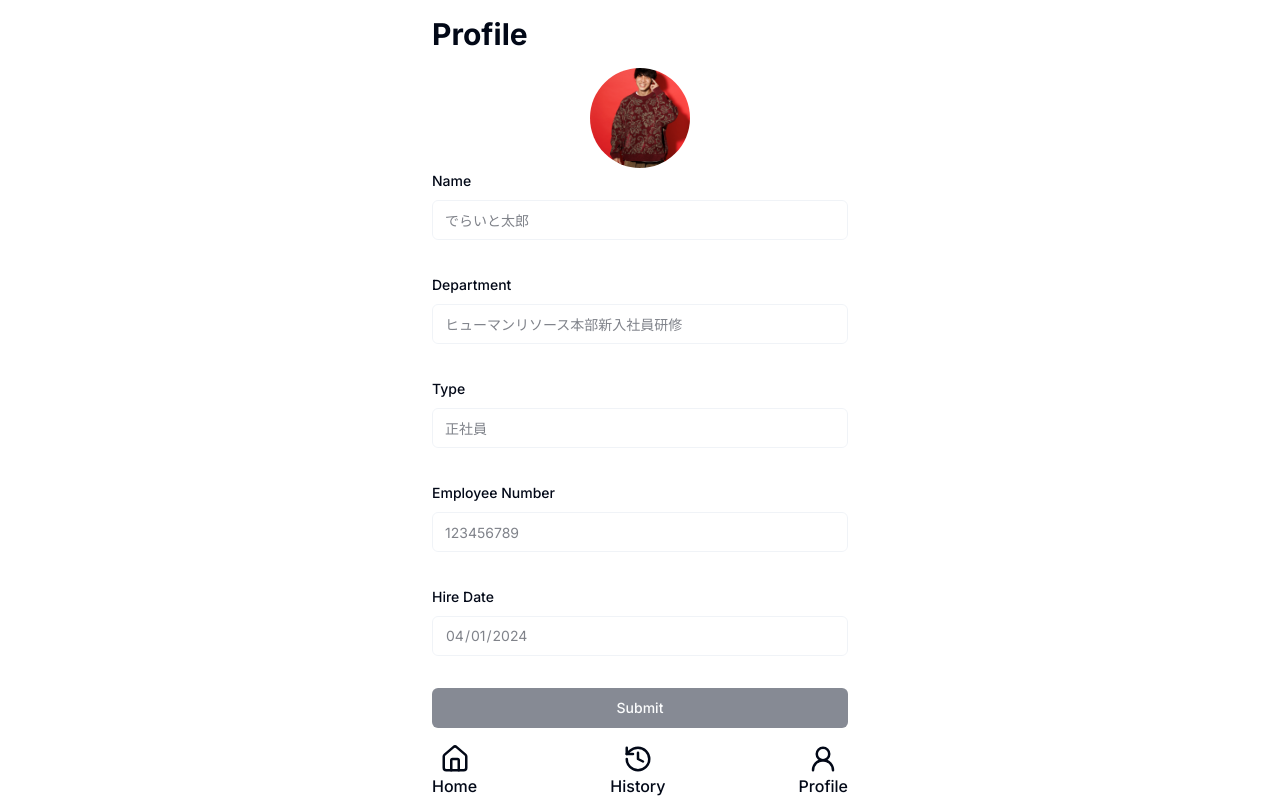
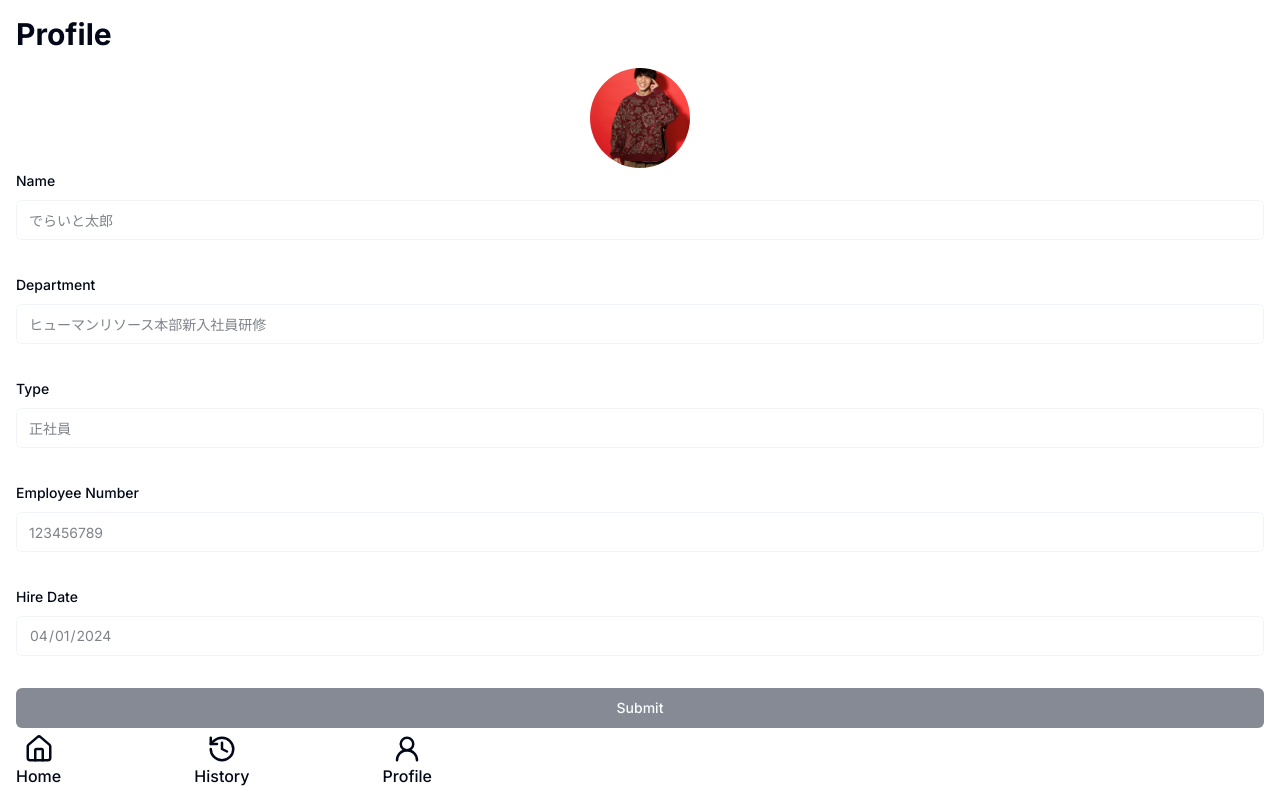
Before and after one commit to posaune0423/test-3d, a Next.js app: page /profile in a window 1280 px wide. Built offline with nearby package versions, Linux system fonts and the light colour scheme.

Commit message:
fix: global footer

```diff
--- a/src/app/layout.tsx
+++ b/src/app/layout.tsx
@@ -63,8 +63,9 @@ export default function RootLayout({
 }>) {
   return (
     <html lang='en'>
-      <body className={cn(inter.className, 'max-w-md mx-auto')}>
+      <body className={cn(inter.className, 'flex flex-col min-h-screen')}>
         {children}
+
         <GlobalFooter />
       </body>
     </html>
--- a/src/app/page.tsx
+++ b/src/app/page.tsx
@@ -2,7 +2,7 @@ import ThreeDFBXViewer from '@/components/ThreeDFBXViewer'
 
 const Home = () => {
   return (
-    <main className='min-h-[calc(100vh-80px)] w-full'>
+    <main className='min-h-[calc(100vh-80px)] w-full grow'>
       <div className='h-[500px] w-full'>
         <ThreeDFBXViewer fbxFile='/sphere.fbx' />
       </div>
--- a/src/app/profile/page.tsx
+++ b/src/app/profile/page.tsx
@@ -3,7 +3,7 @@ import { ProfileForm } from './ProfileForm'
 
 const Profile = () => {
   return (
-    <main className='min-h-[calc(100vh-80px)] w-full'>
+    <main className='min-h-[calc(100vh-80px)] w-full grow'>
       <section className='p-4'>
         <h1 className='mb-4 text-3xl font-bold'>Profile</h1>
         <Image
--- a/src/components/GlobalFooter.tsx
+++ b/src/components/GlobalFooter.tsx
@@ -3,7 +3,8 @@ import MotionLink from './MotionLink'
 
 const GlobalFooter = () => {
   return (
-    <footer className='flex max-h-[80px] items-center justify-between px-4 pb-3'>
+    <footer className='fixed bottom-0 max-h-[80px] w-full max-w-md bg-white px-4 pb-3'>
+      <div className='flex items-center justify-between'>
         <MotionLink
           href='/'
           className='flex flex-col items-center justify-center font-medium hover:opacity-50'
@@ -25,6 +26,7 @@ const GlobalFooter = () => {
           <UserRound size={30} />
           Profile
         </MotionLink>
+      </div>
     </footer>
   )
 }
```
Lines whose indentation alone changed are shown as unchanged.
